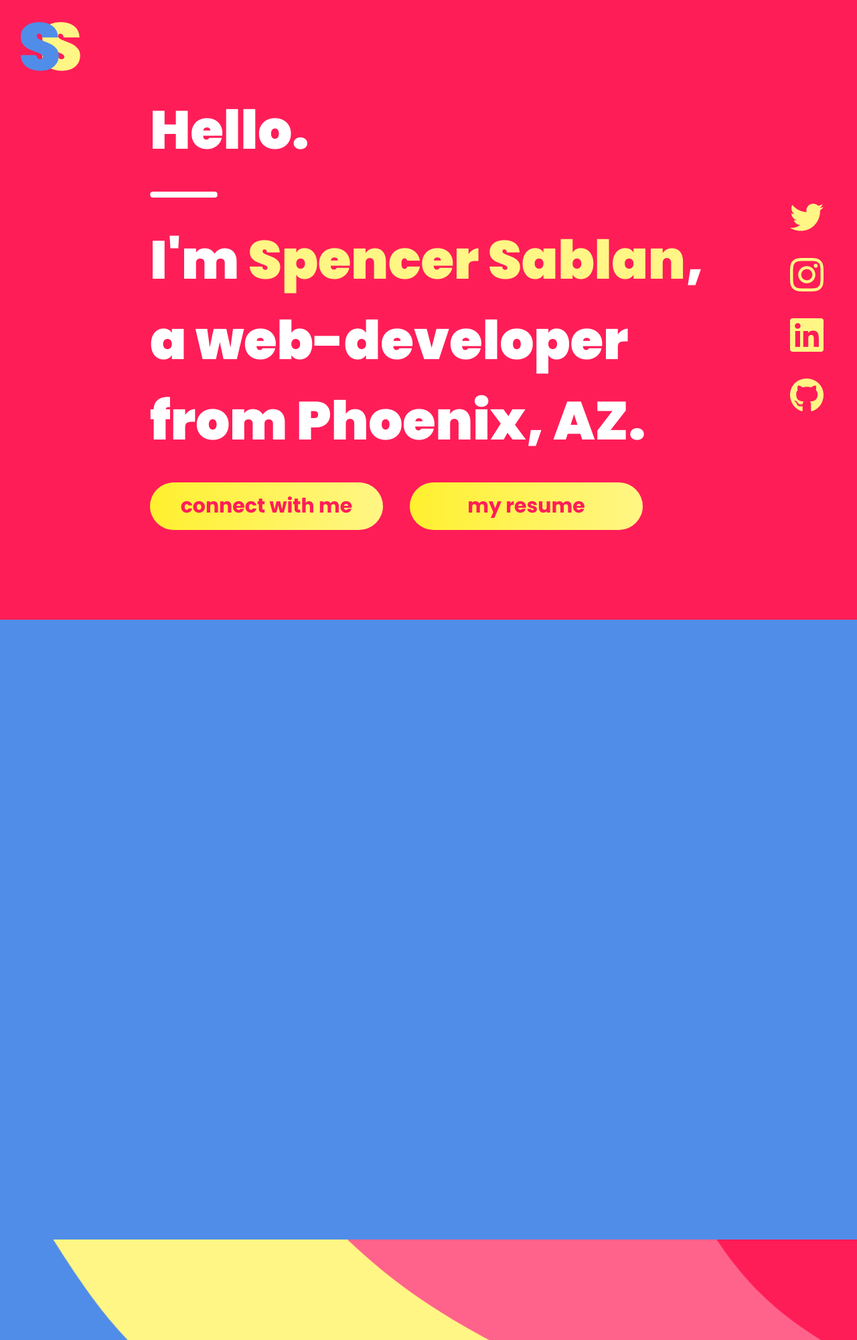
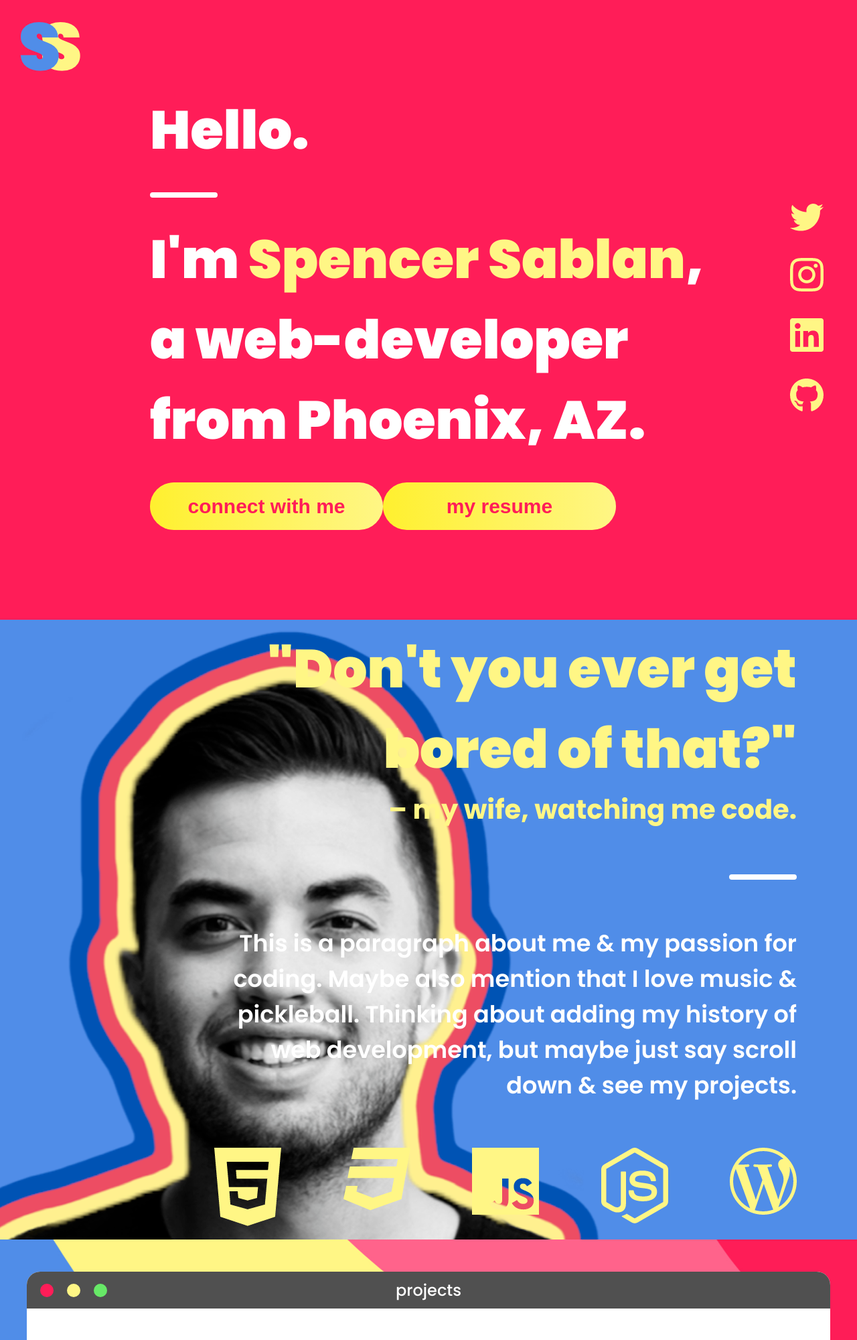
Before and after one commit to spencersablan/portfolio, a PHP site: page / in a window 1280 px wide. Shown: the top 2000 px of the page at 67% size. Run offline with PHP 8.4, Linux system fonts and the light colour scheme.

Commit message:
Added basic markup/styles for about & projects pages

```diff
--- a/public/css/styles.css
+++ b/public/css/styles.css
@@ -31,10 +31,29 @@ h2 {
     color: white;
 }
 
+h3 {
+    font-weight: 700;
+    font-size: 40px;
+    color: white;
+
+}
+
+h4 {
+    font-weight: 500;
+    font-size: 24px;
+    color: white;
+}
+
 hr {
     width: 101px;
-    border-top: 8px solid white;
+    border: 4px solid white;
     border-radius: 8px;
+}
+
+p {
+    font-weight: 600;
+    font-size: 35px;
+    color: white;
 }
 
 li {
@@ -48,6 +67,7 @@ button,
     background-image: linear-gradient(to right, var(--dark-yellow) 0%, var(--yellow) 50%, white 150%);
     background-size: 200% auto;
     transition: 1s;
+    border: none;
     border-radius: 36px;
     display: flex;
     align-items: center;
@@ -126,14 +146,85 @@ header img {
 
 /* About */
 .about {
+    position: relative;
     background-color: var(--light-blue);
+    display: flex;
+    align-items: center;
+}
+
+.about__portrait {
+    position: absolute;
+    width: 1055px;
+    height: auto;
+    left: -95px;
+    bottom: -10px;
+}
+
+.about__text {
+    position: absolute;
+    width: 870px;
+    height: 900px;
+    text-align: right;
+    right: 90px;
+    display: inline-flex;
+    flex-direction: column;
+    align-items: flex-end;
+    justify-content: space-between;
+}
+
+.about__quote h2,
+.about__quote h3 {
+    color: var(--yellow);
+}
+
+.about__icons {
+    width: 870px;
+    display: flex;
+    flex-direction: row;
+    justify-content: space-between;
 }
 
 /* Projects */
 .projects {
     position: relative;
-    display: block;
     background: url("../img/background__projects.jpg") no-repeat center bottom;
+    display: flex;
+    flex-direction: row;
+    align-items: center;
+    justify-content: space-around;
+}
+
+.projects__browser {
+    width: 1473px;
+    height: 829px;
+    background: white;
+    border-radius: 20px;
+}
+
+.projects__browser-header {
+    position: relative;
+    width:100%;
+    height: 55px;
+    background: rgb(80, 80, 80);
+    border-radius: 20px 20px 0 0;
+    display: flex;
+    justify-content: center;
+    align-items: center;
+}
+
+.projects__browser-actions {
+    position: absolute;
+    left: 100px;
+    width: 20px;
+    height: 20px;
+    border-radius:  50%;
+    background-color: rgb(103, 233, 103);
+    box-shadow: -40px 0 var(--yellow),
+    -80px 0 var(--red);
+}
+
+#right-arrow {
+    transform: rotate(180deg);
 }
 
 /* Connect */
--- a/public/index.html
+++ b/public/index.html
@@ -20,8 +20,8 @@
             <hr>
             <h2>I'm <span class="welcome__name">Spencer Sablan</span>, <br>a web-developer<br>from Phoenix, AZ.</h2>
             <div class="welcome__buttons">
-                <a><p class="button">connect with me</p></a>
-                <a><p class="button">my resume</p></a>
+                <button>connect with me</button>
+                <button>my resume</button>
             </div>
         </div>
         <ul class="welcome__social-icons">
@@ -31,8 +31,34 @@
             <li><a href="https://github.com/spencersablan" target="_blank"><img src="./img/social__github.png" alt="GitHub"></a></li>
         </ul>
     </section>
-    <section class="about"></section>
-    <section class="projects"></section>
+    <section class="about">
+        <img class="about__portrait" src="./img/portrait.png">
+        <div class="about__text">
+            <div class="about__quote">
+                <h2>"Don't you ever get bored of that?"</h2>
+                <h3>– my wife, watching me code.</h3>
+            </div>
+            <hr>
+            <p>This is a paragraph about me & my passion for coding.  Maybe also mention that I love music & pickleball.  Thinking about adding my history of web development, but maybe just say scroll down & see my projects.</p>
+            <ul class="about__icons">
+                <li><img src="./img/icon__html5.png" alt="html5"></li>
+                <li><img src="./img/icon__css3.png" alt="css3"></li>
+                <li><img src="./img/icon__js.png" alt="javascript"></li>
+                <li><img src="./img/icon__node.png" alt="node.js"></li>
+                <li><img src="./img/icon__wordpress.png" alt="wordpress"></li>
+            </ul>
+        </div>
+    </section>
+    <section class="projects">
+        <img id="left-arrow" class="projects__arrow" src="./img/arrow__left-white.png">
+        <div class="projects__browser">
+            <div class="projects__browser-header">
+                <div class="projects__browser-actions"></div>
+                <h4>projects</h4>
+            </div>
+        </div>
+        <img id="right-arrow" class="projects__arrow" src="./img/arrow__left-white.png">
+    </section>
     <section class="connect"></section>
 
     <script src="https://cdnjs.cloudflare.com/ajax/libs/jquery/3.6.0/jquery.min.js" integrity="sha512-894YE6QWD5I59HgZOGReFYm4dnWc1Qt5NtvYSaNcOP+u1T9qYdvdihz0PPSiiqn/+/3e7Jo4EaG7TubfWGUrMQ==" crossorigin="anonymous" referrerpolicy="no-referrer"></script>
```
Also changed, not shown: public/img/portrait.png (added).
